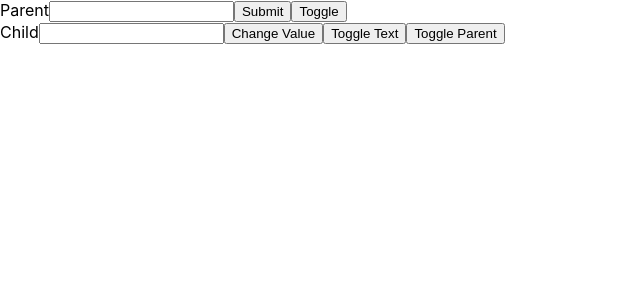
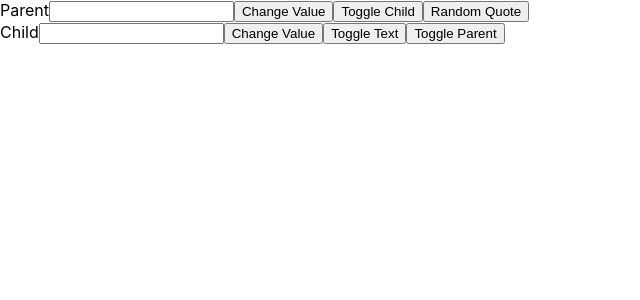
Before and after one commit to JSanchez78657/react_learning, a React (Create React App) app: page / in a window 1280 px wide. Shown: the top 300 px of the page, without its empty margins (0-640 px from the left). Built offline with nearby package versions, Linux system fonts and the light colour scheme.

Commit message:
Started setting up the webserver to practice Axios.

```diff
--- a/package.json
+++ b/package.json
@@ -6,6 +6,7 @@
     "@testing-library/jest-dom": "^5.16.5",
     "@testing-library/react": "^13.4.0",
     "@testing-library/user-event": "^13.5.0",
+    "axios": "^1.4.0",
     "react": "^18.2.0",
     "react-dom": "^18.2.0",
     "react-scripts": "5.0.1",
--- a/src/components/Parent.js
+++ b/src/components/Parent.js
@@ -1,5 +1,6 @@
 import React, {useState} from 'react'
 import Child from "./Child";
+import axios from "axios";
 
 export default function Parent() {
 
@@ -8,6 +9,17 @@ export default function Parent() {
     const [textBoxHold, setTextBoxHold] = useState('')
     const [childrenDisplay, setChildrenDisplay] = useState('block')
     const [parentDisplay, setParentDisplay] = useState('block')
+    const [quote, setQuote] = useState('')
+
+    function getQuote() {
+        axios.get('https://api.quotable.io/random')
+            .then(res => {
+                setQuote(res.data.content)
+            })
+            .catch(err => {
+                console.log(err)
+            })
+    }
 
     function toggleParentText() {
         if(parentText === 'Parent')
@@ -25,11 +37,15 @@ export default function Parent() {
 
     return (
         <div>
+            <span>
+                {quote}
+            </span>
             <span style={{display:parentDisplay}}>
                 {parentText}
                 <input type={'text'} value={textBoxHold} onChange={(e) => setTextBoxHold(e.target.value)}/>
-                <button onClick={() => setTextBoxValue(textBoxHold)}>Submit</button>
-                <button onClick={() => setChildrenDisplay(childrenDisplay === 'block' ? 'none' : 'block')}>Toggle</button>
+                <button onClick={() => setTextBoxValue(textBoxHold)}>Change Value</button>
+                <button onClick={() => setChildrenDisplay(childrenDisplay === 'block' ? 'none' : 'block')}>Toggle Child</button>
+                <button onClick={() => getQuote()}>Random Quote</button>
             </span>
             <span>
                 <Child toggleParentText={toggleParentText} parentValue={textBoxValue} setParentValue={setTextBoxHold} display={childrenDisplay} toggleParentDisplay={toggleParentDisplay}/>
```
Also changed, not shown: 1 other file (tests, documents, lock files or other folders).
